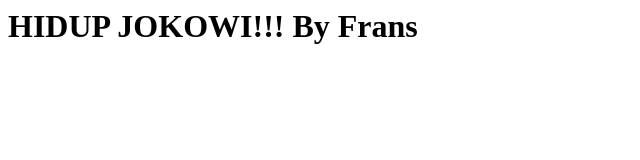
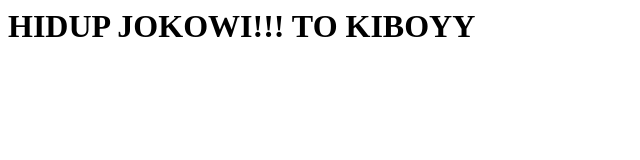
Before and after one commit to SusuberuangBrand/TESTING-COLAB, a plain HTML site: page index.html in a window 1280 px wide. Shown: the whole page, without its empty margins (0-640 px from the left). Drawn offline with Linux system fonts and the light colour scheme.

Commit message:
Susuberuang (#12)
* first cmiiut kiboyy

* update one strest push

```diff
--- a/index.html
+++ b/index.html
@@ -5,6 +5,6 @@
     <title>Document</title>
   </head>
   <body>
-    <h1>HIDUP JOKOWI!!! By Frans</h1>
+    <h1>HIDUP JOKOWI!!! TO KIBOYY</h1>
   </body>
 </html>
```
